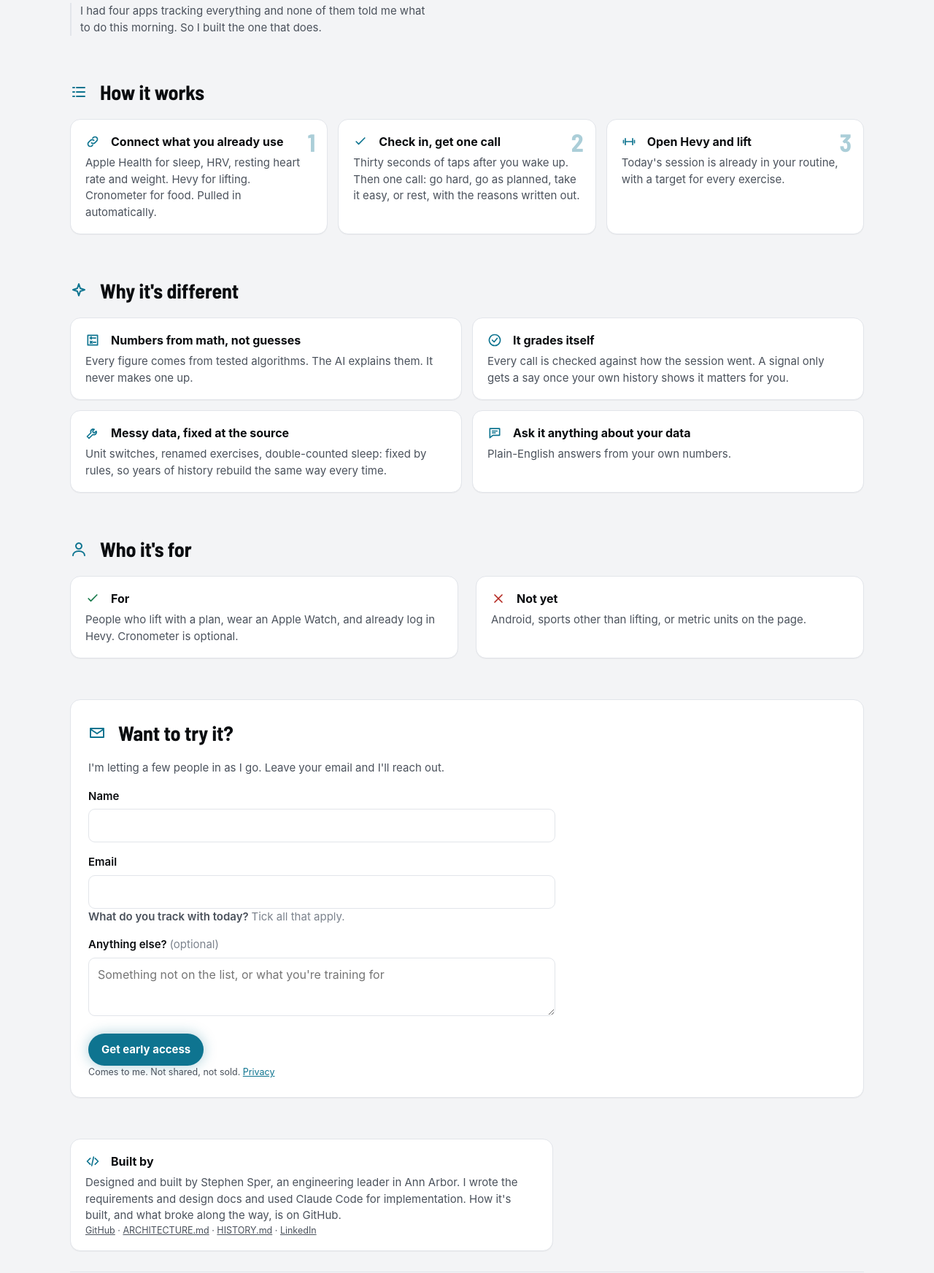
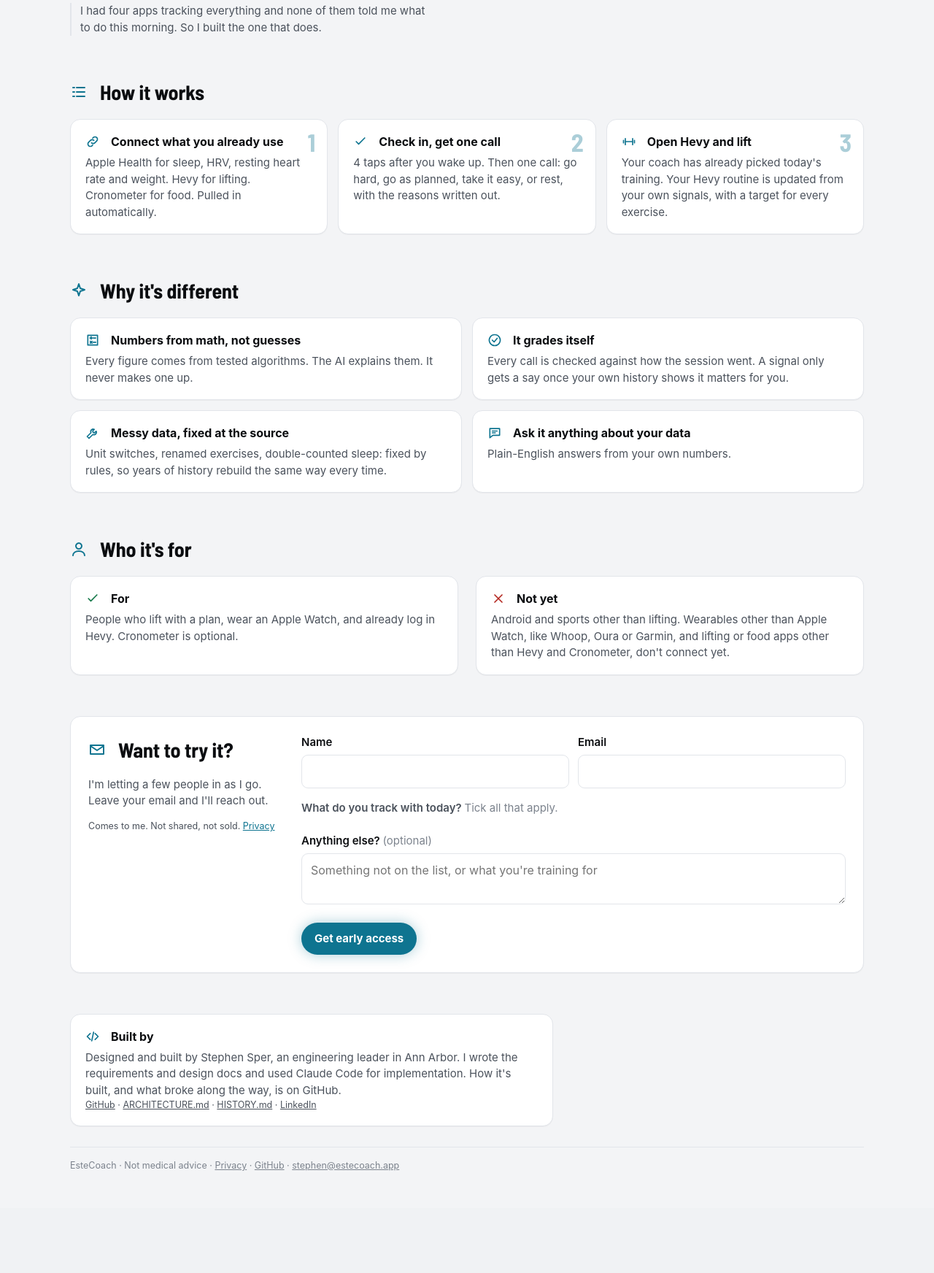
Before and after one commit to sasper/estebot, a FastAPI app: template src/estecoach/web/templates/landing.html in a window 1280 px wide. Shown: the part 406-2150 px from the top of the page at 73% size. After the commit the page ends 2010 px from the top, so only its background shows below. Run offline with FastAPI, Linux system fonts and the light colour scheme; the template is opened without the code that fills it, so the values that code supplies are empty.

Commit message:
Landing review 2: the decision card in the hero, plainer steps, an honest Not yet, and a shorter form
The hero shows the call with the areas behind it, its ring smaller, so the two columns sit
level. The check-in is four taps, and step three says the coach has already picked the day
and updated the Hevy routine from your own signals. Not yet names what doesn't connect yet
instead of metric units. The form is two columns on a wide screen, name and email share a
row, and the kinds of tracking sit in a two-by-two grid of compact cards.

```diff
--- a/src/estecoach/web/signups.py
+++ b/src/estecoach/web/signups.py
@@ -22,8 +22,7 @@ TRACK_GROUPS = (
     ("Lifting", ("Hevy", "Strong", "Jefit", "Fitbod", "Boostcamp", "TrainHeroic", "RP Hypertrophy",
                  "Notes app or spreadsheet", "Paper log")),
     ("Food", ("Cronometer", "MyFitnessPal", "MacroFactor", "Lose It", "Carbon Diet Coach", "Noom")),
-    ("Body weight", ("Smart scale", "Regular scale")),
-    ("Something else", ("Other",)),
+    ("Scales and other", ("Smart scale", "Regular scale", "Other")),
 )
 TRACKS = tuple(t for _, ts in TRACK_GROUPS for t in ts)
 LIMITS = {"name": 80, "email": 120, "note": 300}
--- a/src/estecoach/web/static/app.css
+++ b/src/estecoach/web/static/app.css
@@ -548,7 +548,6 @@ html{scroll-behavior:smooth}
 @media (min-width:900px){ .land-grid{grid-template-columns:repeat(2,minmax(0,1fr))} }
 /* landing: panels and icons (1 Nov 2026 review) */
 .land-hero{align-items:center}
-.land-cards .contrib,.land-cards .info{display:none}          /* the hero shows the call, not its seven rows */
 .land-panel{background:var(--surface-1);border:1px solid var(--line);border-radius:14px;padding:18px 20px;
   box-shadow:0 1px 0 color-mix(in srgb,var(--text-primary) 4%,transparent)}
 .land-panel h3{display:flex;align-items:center;gap:8px;font-size:16px;margin:0 0 6px;color:var(--text-primary)}
@@ -578,3 +577,28 @@ html{scroll-behavior:smooth}
 .land-tracks legend{width:100%;margin-bottom:6px}
 .land-shot fieldset{border:0;padding:0;margin:0 0 10px}
 .land-shot legend{padding:0;font-weight:600;font-size:13px;margin-bottom:4px}
+/* landing, second review: the hero shows the decision card (ring and the areas behind it),
+   smaller, level with the copy; the form is two columns and a grid of compact kinds */
+.land-cards .info{display:none}
+.land-cards .ring{width:76px;height:76px}
+.land-cards .rhero{gap:14px;margin:0 0 8px}
+.land-form.land-panel{display:grid;gap:20px 32px}
+.land-form-intro .land-where{margin-top:14px}
+.land-pair{display:grid;gap:12px;grid-template-columns:1fr}
+.land-pair label,.land-form form > label:not(.flag){display:block;font-weight:600;margin:0 0 6px}
+.land-form form > label:not(.flag){margin-top:14px}
+.land-kinds{display:grid;gap:10px;grid-template-columns:1fr;margin-top:8px}
+.land-kinds .land-tracks{border:1px solid var(--line);border-radius:10px;padding:10px 12px 12px;margin:0;gap:6px}
+.land-kinds .land-tracks legend{float:left;width:100%;margin:0 0 6px;font-size:12.5px;text-transform:uppercase;letter-spacing:.04em}
+.land-kinds .flag span{height:32px;padding:0 11px;font-size:13px}
+.land-form textarea{min-height:56px}
+.land-form .land-q{margin:16px 0 0}
+@media (min-width:700px){
+  .land-pair{grid-template-columns:1fr 1fr}
+  .land-kinds{grid-template-columns:repeat(2,minmax(0,1fr))}
+}
+@media (min-width:980px){
+  .land-form.land-panel{grid-template-columns:260px minmax(0,1fr);align-items:start}
+}
+.land-kinds .land-tracks{align-content:flex-start}
+.land-form.land-panel form{max-width:none}
--- a/src/estecoach/web/templates/landing.html
+++ b/src/estecoach/web/templates/landing.html
@@ -37,10 +37,9 @@
       <p class="land-origin">I had four apps tracking everything and none of them told me what to do this morning. So I built the one that does.</p>
     </div>
     {% if r %}
-    <div class="land-cards" aria-label="Today's call and session, from the demo">
+    <div class="land-cards" aria-label="Today's call, from the demo">
       {% include "_call.html" %}
-      {% if plan %}{% set plan = dict(plan, exercises=plan.exercises[:3]) %}{% include "_session.html" %}{% endif %}
-      <p class="small muted land-note">Today in the demo, on a made-up lifter. <a href="/demo">Open it</a></p>
+      <p class="small muted land-note">Today's call in the demo, on a made-up lifter. <a href="/demo">Open it</a></p>
     </div>
     {% endif %}
   </section>
@@ -52,9 +51,9 @@
       <li class="land-panel"><span class="land-num">1</span><h3>{{ icon("connect") }}Connect what you already use</h3>
         <p>Apple Health for sleep, HRV, resting heart rate and weight. Hevy for lifting. Cronometer for food. Pulled in automatically.</p></li>
       <li class="land-panel"><span class="land-num">2</span><h3>{{ icon("checkin") }}Check in, get one call</h3>
-        <p>Thirty seconds of taps after you wake up. Then one call: go hard, go as planned, take it easy, or rest, with the reasons written out.</p></li>
+        <p>4 taps after you wake up. Then one call: go hard, go as planned, take it easy, or rest, with the reasons written out.</p></li>
       <li class="land-panel"><span class="land-num">3</span><h3>{{ icon("session") }}Open Hevy and lift</h3>
-        <p>Today's session is already in your routine, with a target for every exercise.</p></li>
+        <p>Your coach has already picked today's training. Your Hevy routine is updated from your own signals, with a target for every exercise.</p></li>
     </ol>
   </section>
 
@@ -96,37 +95,45 @@
     <h2 class="land-h2">{{ icon("who") }}Who it's for</h2>
     <div class="land-who">
       <div class="land-panel yes"><h3>{{ icon("yes") }}For</h3><p>People who lift with a plan, wear an Apple Watch, and already log in Hevy. Cronometer is optional.</p></div>
-      <div class="land-panel no"><h3>{{ icon("no") }}Not yet</h3><p>Android, sports other than lifting, or metric units on the page.</p></div>
+      <div class="land-panel no"><h3>{{ icon("no") }}Not yet</h3><p>Android and sports other than lifting. Wearables other than Apple Watch, like Whoop, Oura or Garmin, and lifting or food apps other than Hevy and Cronometer, don't connect yet.</p></div>
     </div>
   </section>
 
   {# 7. Early access #}
   <section class="land-sec land-form land-panel" id="early-access">
-    <h2 class="land-h2">{{ icon("mail") }}Want to try it?</h2>
+    <div class="land-form-intro">
+      <h2 class="land-h2">{{ icon("mail") }}Want to try it?</h2>
+      <p>I'm letting a few people in as I go. Leave your email and I'll reach out.</p>
+      <p class="small muted land-where">Comes to me. Not shared, not sold. <a href="/privacy">Privacy</a></p>
+    </div>
+    <div class="land-form-body">
     {% if done %}
     <p class="land-done" role="status">Got it. I'll be in touch.</p>
     {% else %}
-    <p>I'm letting a few people in as I go. Leave your email and I'll reach out.</p>
     <form method="post" action="/signup" id="signup" class="signup">
       <p class="err" id="signup-err" role="alert"{{ "" if error else " hidden" }}>{{ error or "" }}</p>
-      <label for="name">Name</label>
-      <input type="text" id="name" name="name" maxlength="{{ limits.name }}" value="{{ (form.name or [''])[0] }}" autocomplete="name">
-      <label for="email">Email</label>
-      <input type="email" id="email" name="email" maxlength="{{ limits.email }}" required value="{{ (form.email or [''])[0] }}" autocomplete="email">
+      <div class="land-pair">
+        <div><label for="name">Name</label>
+          <input type="text" id="name" name="name" maxlength="{{ limits.name }}" value="{{ (form.name or [''])[0] }}" autocomplete="name"></div>
+        <div><label for="email">Email</label>
+          <input type="email" id="email" name="email" maxlength="{{ limits.email }}" required value="{{ (form.email or [''])[0] }}" autocomplete="email"></div>
+      </div>
       <p class="land-q">What do you track with today? <span class="muted">Tick all that apply.</span></p>
+      <div class="land-kinds">
       {% for group, names in track_groups %}
       <fieldset class="land-tracks"><legend>{{ group }}</legend>
         {% for t in names %}<label class="flag"><input type="checkbox" name="tracks" value="{{ t }}"{{ " checked" if t in (form.tracks or []) }}><span>{{ t }}</span></label>{% endfor %}
       </fieldset>
       {% endfor %}
+      </div>
       <label for="note">Anything else? <span class="muted" style="font-weight:400">(optional)</span></label>
-      <textarea id="note" name="note" maxlength="{{ limits.note }}" placeholder="Something not on the list, or what you're training for">{{ (form.note or [''])[0] }}</textarea>
+      <textarea id="note" name="note" rows="2" maxlength="{{ limits.note }}" placeholder="Something not on the list, or what you're training for">{{ (form.note or [''])[0] }}</textarea>
       {# Left empty by people; filled in by form-filling bots, whose requests are dropped. #}
       <div class="hp" aria-hidden="true"><label for="website">Website</label><input type="text" id="website" name="website" tabindex="-1" autocomplete="off"></div>
       <button type="submit" class="intro-btn">Get early access</button>
-      <p class="small muted land-where">Comes to me. Not shared, not sold. <a href="/privacy">Privacy</a></p>
     </form>
     {% endif %}
+    </div>
   </section>
 
   {# 8. Built by #}
```
